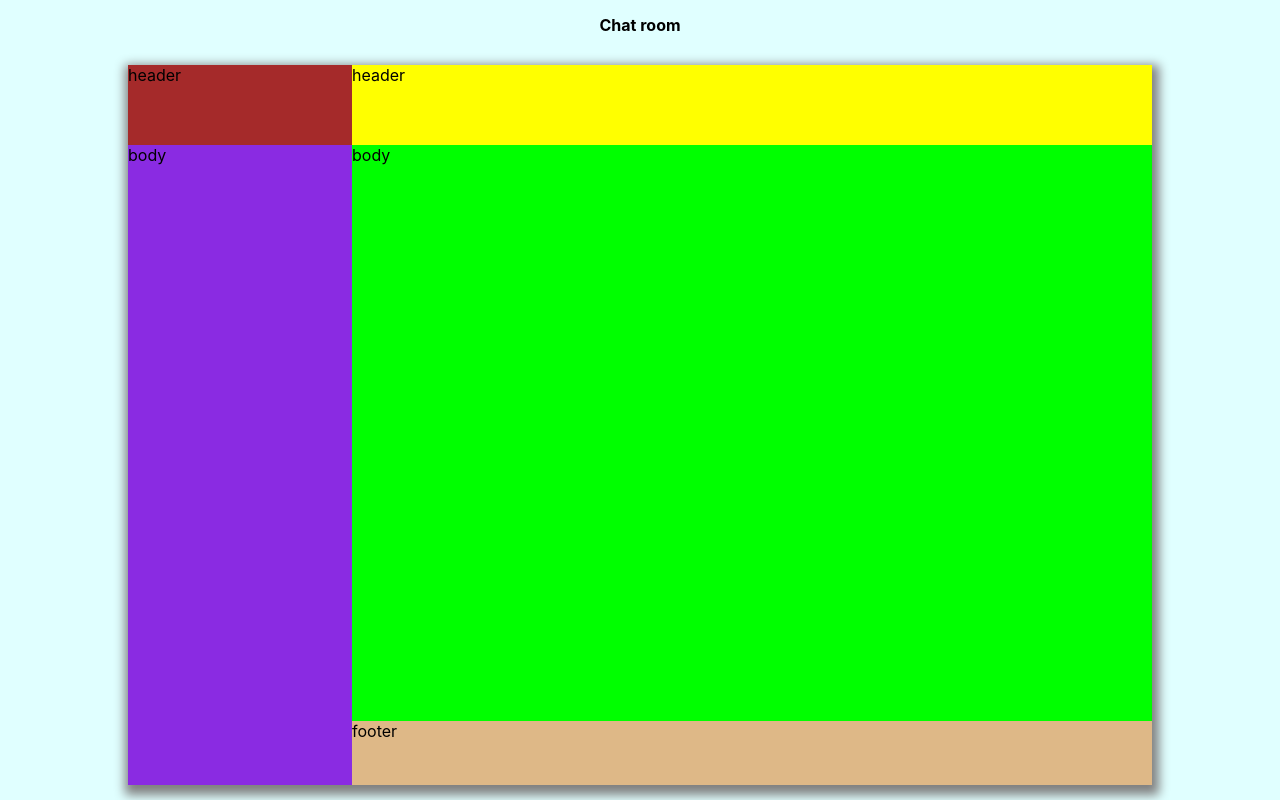
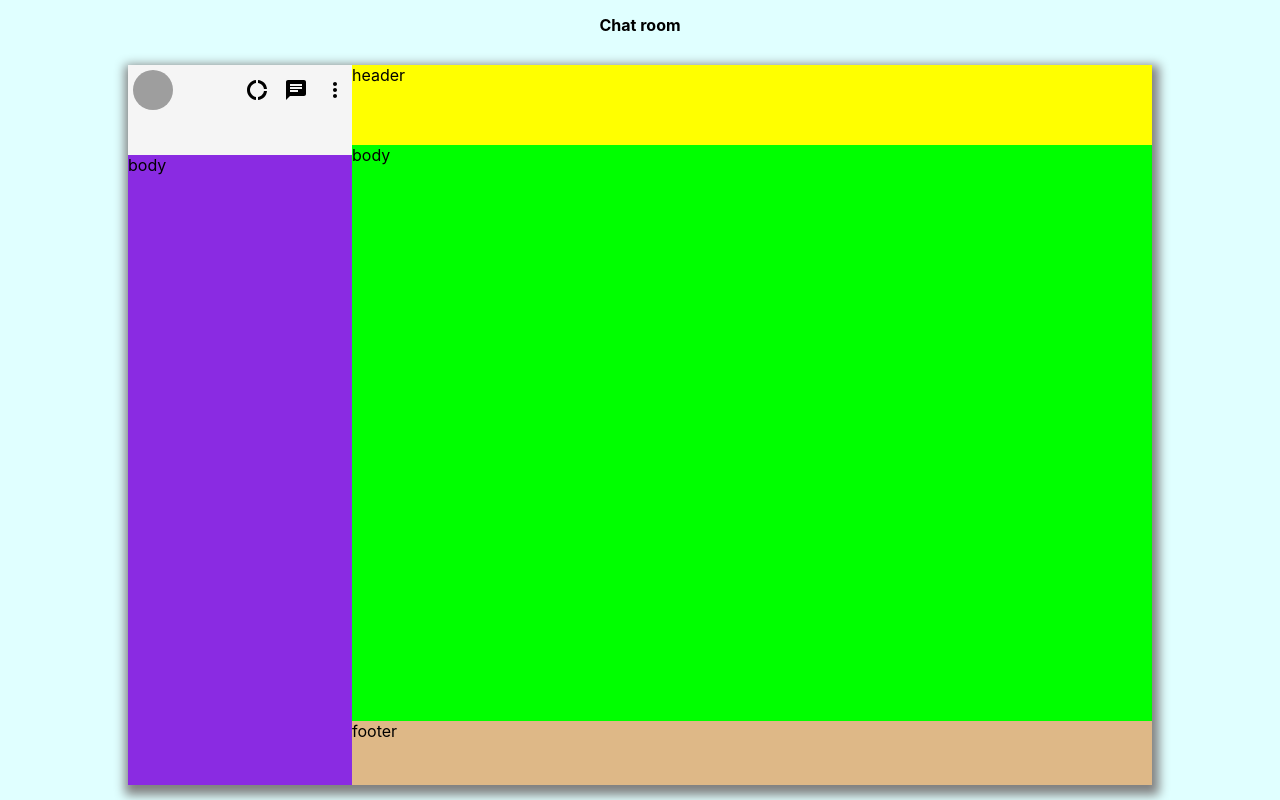
Before and after one commit to dkgian/chat-app, a React (Create React App) app: page / in a window 1280 px wide. Built offline with nearby package versions, Linux system fonts and the light colour scheme; grey boxes are pictures that could not be loaded.

Commit message:
added basic user info in header of sidebar

```diff
--- a/package.json
+++ b/package.json
@@ -3,6 +3,8 @@
   "version": "0.1.0",
   "private": true,
   "dependencies": {
+    "@material-ui/core": "^4.11.0",
+    "@material-ui/icons": "^4.9.1",
     "@testing-library/jest-dom": "^4.2.4",
     "@testing-library/react": "^9.3.2",
     "@testing-library/user-event": "^7.1.2",
--- a/src/components/SideBar/SideBar.css
+++ b/src/components/SideBar/SideBar.css
@@ -4,6 +4,7 @@
 }
 
 .sidebar__header {
-  background: brown;
+  background: whitesmoke;
   height: 10vh;
+  padding: 5px;
 }
--- a/src/components/SideBar/SideBar.js
+++ b/src/components/SideBar/SideBar.js
@@ -1,11 +1,15 @@
 import React from 'react'
+
+import { UserInfo } from '../UserInfo/UserInfo'
 
 import './SideBar.css'
 
 export const SideBar = () => {
   return (
     <div className="sidebar">
-      <div className="sidebar__header">header</div>
+      <div className="sidebar__header">
+        <UserInfo />
+      </div>
 
       <div className="sidebar__body">body</div>
     </div>
--- /dev/null
+++ b/src/components/UserInfo/UserInfo.css
@@ -0,0 +1,11 @@
+.userInfo {
+  display: flex;
+  justify-content: space-between;
+}
+
+.userInfo__right {
+  display: flex;
+  width: 8vw;
+  align-items: center;
+  justify-content: space-between;
+}
--- /dev/null
+++ b/src/components/UserInfo/UserInfo.js
@@ -0,0 +1,22 @@
+import React from 'react'
+
+import { Avatar } from '@material-ui/core'
+import DonutLargeIcon from '@material-ui/icons/DonutLarge'
+import MoreVertIcon from '@material-ui/icons/MoreVert'
+import ChatIcon from '@material-ui/icons/Chat'
+
+import './UserInfo.css'
+
+export const UserInfo = () => {
+  return (
+    <div className="userInfo">
+      <Avatar src="https://avatars.dicebear.com/api/male/asian.svg" />
+
+      <div className="userInfo__right">
+        <DonutLargeIcon />
+        <ChatIcon />
+        <MoreVertIcon />
+      </div>
+    </div>
+  )
+}
```
Also changed, not shown: 1 other file (tests, documents, lock files or other folders).
